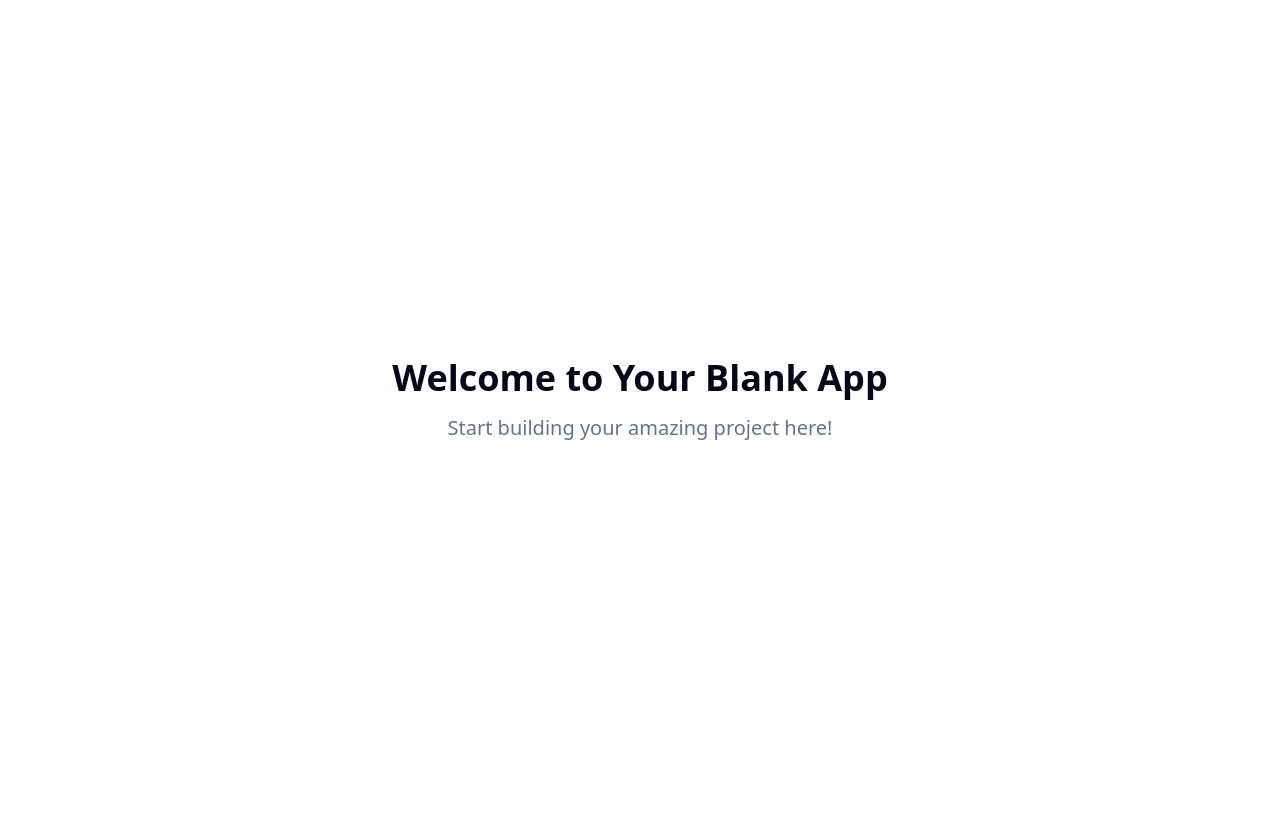
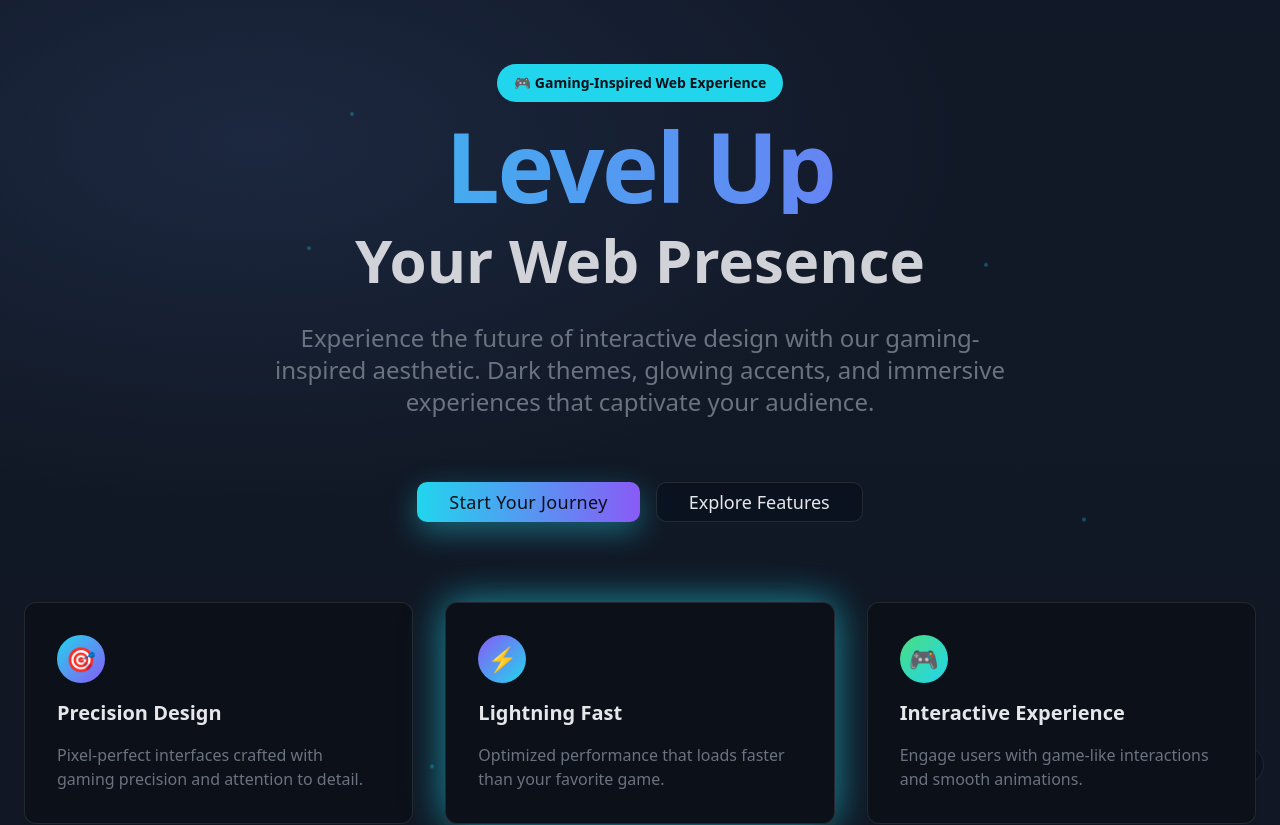
Before and after one commit to ilaysandrusi/fast-web-style, a React (Vite) app: page / in a window 1280 px wide. Shown: the top 825 px of the page. Before the commit the page ends 800 px from the top, so only its background shows below. Built offline with nearby package versions, Linux system fonts and the light colour scheme.

Commit message:
Add CSS styles
Adds various CSS styles for the project, including color variables, layout, and element styling for components like HUD, badges, overlays, cards, buttons, and toasts.

```diff
--- a/src/index.css
+++ b/src/index.css
@@ -2,95 +2,96 @@
 @tailwind components;
 @tailwind utilities;
 
-/* Definition of the design system. All colors, gradients, fonts, etc should be defined here.
-All colors MUST be HSL.
-*/
+/* Gaming-inspired design system with dark theme and vibrant accents */
 
 @layer base {
   :root {
-    --background: 0 0% 100%;
-    --foreground: 222.2 84% 4.9%;
+    /* Core Gaming Color Palette */
+    --sky: 220 39% 11%;           /* slate-900 equivalent */
+    --ground: 217 32% 6%;         /* darker base */
+    --accent: 187 85% 53%;        /* cyan-400 */
+    --accent-glow: 187 85% 63%;   /* brighter cyan */
+    --accent2: 258 90% 66%;       /* violet-400 */
+    --accent2-glow: 258 90% 76%;  /* brighter violet */
+    --success: 142 69% 58%;       /* green-400 */
+    --warning: 38 92% 50%;        /* amber-500 */
+    --danger: 0 84% 60%;          /* red-500 */
 
-    --card: 0 0% 100%;
-    --card-foreground: 222.2 84% 4.9%;
+    /* Semantic Design Tokens */
+    --background: 217 32% 6%;
+    --foreground: 220 13% 91%;
 
-    --popover: 0 0% 100%;
-    --popover-foreground: 222.2 84% 4.9%;
+    --card: 217 33% 7%;
+    --card-foreground: 220 13% 91%;
+    --card-border: 0 0% 100% / 0.1;
 
-    --primary: 222.2 47.4% 11.2%;
-    --primary-foreground: 210 40% 98%;
+    --popover: 217 33% 7%;
+    --popover-foreground: 220 13% 91%;
 
-    --secondary: 210 40% 96.1%;
-    --secondary-foreground: 222.2 47.4% 11.2%;
+    --primary: 187 85% 53%;
+    --primary-foreground: 217 33% 7%;
+    --primary-glow: 187 85% 53% / 0.4;
 
-    --muted: 210 40% 96.1%;
-    --muted-foreground: 215.4 16.3% 46.9%;
+    --secondary: 220 13% 14%;
+    --secondary-foreground: 220 9% 46%;
 
-    --accent: 210 40% 96.1%;
-    --accent-foreground: 222.2 47.4% 11.2%;
+    --muted: 220 13% 14%;
+    --muted-foreground: 220 9% 46%;
 
-    --destructive: 0 84.2% 60.2%;
-    --destructive-foreground: 210 40% 98%;
+    --accent: 187 85% 53%;
+    --accent-foreground: 217 33% 7%;
 
-    --border: 214.3 31.8% 91.4%;
-    --input: 214.3 31.8% 91.4%;
-    --ring: 222.2 84% 4.9%;
+    --destructive: 0 84% 60%;
+    --destructive-foreground: 220 13% 91%;
 
-    --radius: 0.5rem;
+    --border: 0 0% 100% / 0.1;
+    --input: 220 13% 14%;
+    --ring: 187 85% 53%;
 
-    --sidebar-background: 0 0% 98%;
+    /* Gaming-specific tokens */
+    --glass: 0 0% 0% / 0.25;
+    --glass-border: 0 0% 100% / 0.1;
+    --backdrop-blur: blur(6px) saturate(140%);
+    --gradient-primary: linear-gradient(90deg, hsl(var(--accent)), hsl(var(--accent2)));
+    --gradient-bg: radial-gradient(1200px 600px at 20% 10%, hsl(220 39% 18%) 0%, transparent 60%),
+                   linear-gradient(180deg, hsl(var(--sky)), hsl(217 33% 10%));
+    --shadow-glow: 0 10px 30px hsl(var(--primary-glow));
+    --shadow-card: 0 20px 60px hsl(0 0% 0% / 0.6);
 
-    --sidebar-foreground: 240 5.3% 26.1%;
+    --radius: 0.75rem;
 
-    --sidebar-primary: 240 5.9% 10%;
-
-    --sidebar-primary-foreground: 0 0% 98%;
-
-    --sidebar-accent: 240 4.8% 95.9%;
-
-    --sidebar-accent-foreground: 240 5.9% 10%;
-
-    --sidebar-border: 220 13% 91%;
-
-    --sidebar-ring: 217.2 91.2% 59.8%;
+    /* Sidebar tokens (gaming theme) */
+    --sidebar-background: 217 33% 7%;
+    --sidebar-foreground: 220 13% 91%;
+    --sidebar-primary: 187 85% 53%;
+    --sidebar-primary-foreground: 217 33% 7%;
+    --sidebar-accent: 220 13% 14%;
+    --sidebar-accent-foreground: 220 13% 91%;
+    --sidebar-border: 0 0% 100% / 0.1;
+    --sidebar-ring: 187 85% 53%;
   }
 
   .dark {
-    --background: 222.2 84% 4.9%;
-    --foreground: 210 40% 98%;
-
-    --card: 222.2 84% 4.9%;
-    --card-foreground: 210 40% 98%;
-
-    --popover: 222.2 84% 4.9%;
-    --popover-foreground: 210 40% 98%;
-
-    --primary: 210 40% 98%;
-    --primary-foreground: 222.2 47.4% 11.2%;
-
-    --secondary: 217.2 32.6% 17.5%;
-    --secondary-foreground: 210 40% 98%;
-
-    --muted: 217.2 32.6% 17.5%;
-    --muted-foreground: 215 20.2% 65.1%;
-
-    --accent: 217.2 32.6% 17.5%;
-    --accent-foreground: 210 40% 98%;
-
-    --destructive: 0 62.8% 30.6%;
-    --destructive-foreground: 210 40% 98%;
-
-    --border: 217.2 32.6% 17.5%;
-    --input: 217.2 32.6% 17.5%;
-    --ring: 212.7 26.8% 83.9%;
-    --sidebar-background: 240 5.9% 10%;
-    --sidebar-foreground: 240 4.8% 95.9%;
-    --sidebar-primary: 224.3 76.3% 48%;
-    --sidebar-primary-foreground: 0 0% 100%;
-    --sidebar-accent: 240 3.7% 15.9%;
-    --sidebar-accent-foreground: 240 4.8% 95.9%;
-    --sidebar-border: 240 3.7% 15.9%;
-    --sidebar-ring: 217.2 91.2% 59.8%;
+    /* Dark mode uses same values since we're primarily dark */
+    --background: 217 32% 6%;
+    --foreground: 220 13% 91%;
+    --card: 217 33% 7%;
+    --card-foreground: 220 13% 91%;
+    --popover: 217 33% 7%;
+    --popover-foreground: 220 13% 91%;
+    --primary: 187 85% 53%;
+    --primary-foreground: 217 33% 7%;
+    --secondary: 220 13% 14%;
+    --secondary-foreground: 220 9% 46%;
+    --muted: 220 13% 14%;
+    --muted-foreground: 220 9% 46%;
+    --accent: 187 85% 53%;
+    --accent-foreground: 217 33% 7%;
+    --destructive: 0 84% 60%;
+    --destructive-foreground: 220 13% 91%;
+    --border: 0 0% 100% / 0.1;
+    --input: 220 13% 14%;
+    --ring: 187 85% 53%;
   }
 }
 
@@ -101,5 +102,66 @@ All colors MUST be HSL.
 
   body {
     @apply bg-background text-foreground;
+    background: var(--gradient-bg);
+    font-family: ui-sans-serif, system-ui, -apple-system, "Segoe UI", Roboto, Helvetica, Arial, sans-serif;
+  }
+
+  /* Gaming aesthetic utilities */
+  .glass {
+    backdrop-filter: var(--backdrop-blur);
+    background: hsl(var(--glass));
+    border: 1px solid hsl(var(--glass-border));
+  }
+
+  .glow {
+    box-shadow: var(--shadow-glow);
+  }
+
+  .card-game {
+    background: hsl(var(--card));
+    border: 1px solid hsl(var(--glass-border));
+    box-shadow: var(--shadow-card);
+    border-radius: var(--radius);
+  }
+
+  .gradient-text {
+    background: var(--gradient-primary);
+    -webkit-background-clip: text;
+    background-clip: text;
+    -webkit-text-fill-color: transparent;
+  }
+
+  .btn-game {
+    background: var(--gradient-primary);
+    color: hsl(var(--primary-foreground));
+    border-radius: 9999px;
+    font-weight: 800;
+    letter-spacing: 0.3px;
+    box-shadow: var(--shadow-glow);
+    transition: all 0.3s cubic-bezier(0.4, 0, 0.2, 1);
+  }
+
+  .btn-game:hover {
+    transform: translateY(-2px);
+    box-shadow: 0 15px 40px hsl(var(--primary-glow));
+  }
+
+  /* Animations */
+  @keyframes float {
+    0%, 100% { transform: translateY(0px); }
+    50% { transform: translateY(-10px); }
+  }
+
+  @keyframes pulse-glow {
+    0%, 100% { box-shadow: 0 0 20px hsl(var(--primary-glow)); }
+    50% { box-shadow: 0 0 40px hsl(var(--primary-glow)), 0 0 60px hsl(var(--primary-glow)); }
+  }
+
+  .float {
+    animation: float 3s ease-in-out infinite;
+  }
+
+  .pulse-glow {
+    animation: pulse-glow 2s ease-in-out infinite;
   }
 }
--- a/src/pages/Index.tsx
+++ b/src/pages/Index.tsx
@@ -1,11 +1,130 @@
-// Update this page (the content is just a fallback if you fail to update the page)
+import { Button } from "@/components/ui/button";
+import { Card } from "@/components/ui/card";
+import { Badge } from "@/components/ui/badge";
 
 const Index = () => {
   return (
-    <div className="min-h-screen flex items-center justify-center bg-background">
-      <div className="text-center">
-        <h1 className="text-4xl font-bold mb-4">Welcome to Your Blank App</h1>
-        <p className="text-xl text-muted-foreground">Start building your amazing project here!</p>
+    <div className="min-h-screen relative overflow-hidden">
+      {/* Animated Background Elements */}
+      <div className="absolute inset-0">
+        {/* Floating particles */}
+        {Array.from({ length: 20 }).map((_, i) => (
+          <div
+            key={i}
+            className="absolute w-1 h-1 bg-primary rounded-full opacity-30 float"
+            style={{
+              left: `${Math.random() * 100}%`,
+              top: `${Math.random() * 100}%`,
+              animationDelay: `${Math.random() * 3}s`,
+            }}
+          />
+        ))}
+      </div>
+
+      {/* Main Content */}
+      <div className="relative z-10 container mx-auto px-6 py-16">
+        {/* Hero Section */}
+        <div className="text-center space-y-8 mb-20">
+          <div className="space-y-4">
+            <Badge className="glass px-4 py-2 text-sm font-bold">
+              🎮 Gaming-Inspired Web Experience
+            </Badge>
+            <h1 className="text-6xl md:text-8xl font-black gradient-text tracking-tight">
+              Level Up
+            </h1>
+            <h2 className="text-4xl md:text-6xl font-bold text-foreground/90">
+              Your Web Presence
+            </h2>
+          </div>
+
+          <p className="text-xl md:text-2xl text-muted-foreground max-w-3xl mx-auto leading-relaxed">
+            Experience the future of interactive design with our gaming-inspired aesthetic.
+            Dark themes, glowing accents, and immersive experiences that captivate your audience.
+          </p>
+
+          <div className="flex flex-col sm:flex-row gap-4 justify-center items-center pt-8">
+            <Button className="btn-game px-8 py-4 text-lg">
+              Start Your Journey
+            </Button>
+            <Button variant="ghost" className="glass px-8 py-4 text-lg hover:bg-secondary/20">
+              Explore Features
+            </Button>
+          </div>
+        </div>
+
+        {/* Feature Cards */}
+        <div className="grid md:grid-cols-2 lg:grid-cols-3 gap-8 mb-20">
+          <Card className="card-game p-8 hover:transform hover:scale-105 transition-all duration-300">
+            <div className="space-y-4">
+              <div className="w-12 h-12 rounded-full bg-gradient-to-br from-primary to-accent2 flex items-center justify-center">
+                <span className="text-2xl">🎯</span>
+              </div>
+              <h3 className="text-xl font-bold">Precision Design</h3>
+              <p className="text-muted-foreground">
+                Pixel-perfect interfaces crafted with gaming precision and attention to detail.
+              </p>
+            </div>
+          </Card>
+
+          <Card className="card-game p-8 hover:transform hover:scale-105 transition-all duration-300 pulse-glow">
+            <div className="space-y-4">
+              <div className="w-12 h-12 rounded-full bg-gradient-to-br from-accent2 to-primary flex items-center justify-center">
+                <span className="text-2xl">⚡</span>
+              </div>
+              <h3 className="text-xl font-bold">Lightning Fast</h3>
+              <p className="text-muted-foreground">
+                Optimized performance that loads faster than your favorite game.
+              </p>
+            </div>
+          </Card>
+
+          <Card className="card-game p-8 hover:transform hover:scale-105 transition-all duration-300">
+            <div className="space-y-4">
+              <div className="w-12 h-12 rounded-full bg-gradient-to-br from-success to-accent flex items-center justify-center">
+                <span className="text-2xl">🎮</span>
+              </div>
+              <h3 className="text-xl font-bold">Interactive Experience</h3>
+              <p className="text-muted-foreground">
+                Engage users with game-like interactions and smooth animations.
+              </p>
+            </div>
+          </Card>
+        </div>
+
+        {/* Stats Section */}
+        <div className="text-center space-y-8">
+          <h3 className="text-3xl font-bold">Level Up Your Stats</h3>
+          <div className="grid grid-cols-2 md:grid-cols-4 gap-8">
+            {[
+              { label: "Performance", value: "99%" },
+              { label: "User Engagement", value: "+300%" },
+              { label: "Load Speed", value: "<1s" },
+              { label: "Satisfaction", value: "5★" }
+            ].map((stat, index) => (
+              <div key={index} className="glass p-6 rounded-lg space-y-2">
+                <div className="text-3xl font-black gradient-text">{stat.value}</div>
+                <div className="text-sm text-muted-foreground font-medium">{stat.label}</div>
+              </div>
+            ))}
+          </div>
+        </div>
+
+        {/* Call to Action */}
+        <div className="text-center mt-20 space-y-6">
+          <h4 className="text-2xl font-bold">Ready to Play?</h4>
+          <p className="text-muted-foreground max-w-2xl mx-auto">
+            Join thousands of developers and designers who've leveled up their web experiences
+            with our gaming-inspired design system.
+          </p>
+          <Button className="btn-game px-12 py-6 text-xl">
+            Begin Adventure
+          </Button>
+        </div>
+      </div>
+
+      {/* Corner Badge */}
+      <div className="fixed bottom-4 right-4 glass px-4 py-2 rounded-full text-sm opacity-80">
+        © 2024 • Built with Gaming Aesthetics
       </div>
     </div>
   );
```
Also changed, not shown: tailwind.config.ts (+7 -0 lines).
